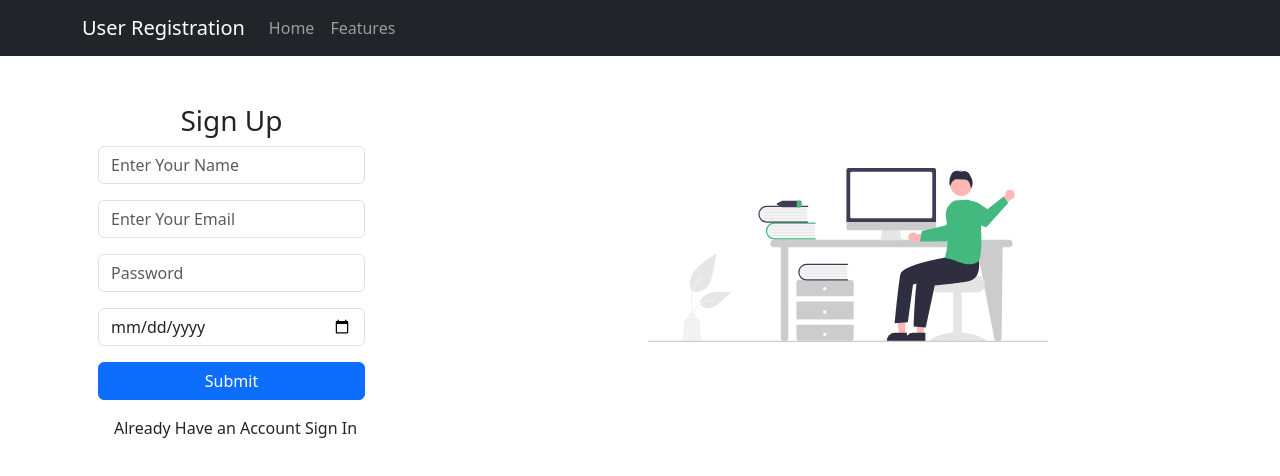
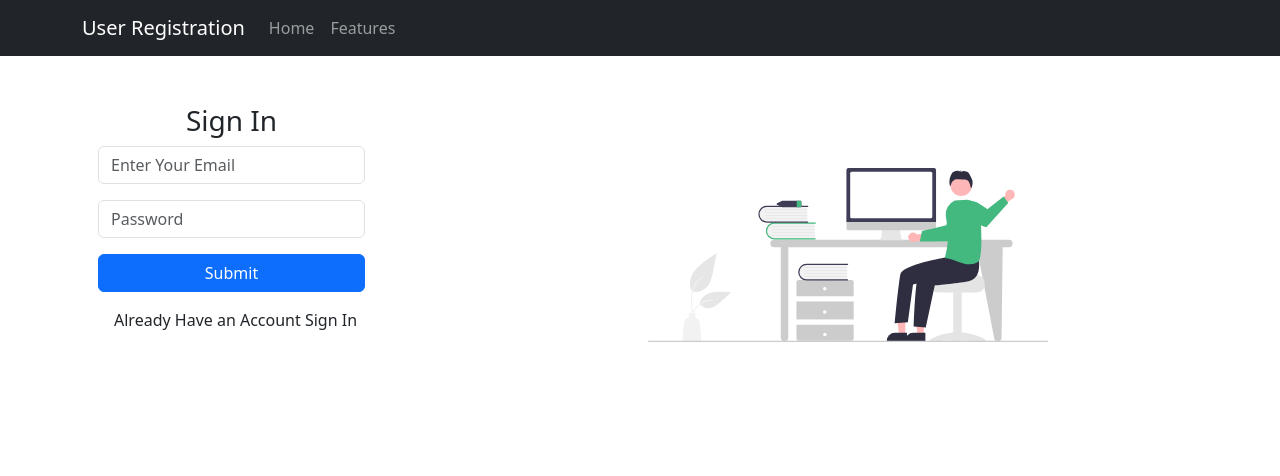
Before and after one commit to JaishreeNishad/react_login, a React (Create React App) app: page /login in a window 1280 px wide. Shown: the top 476 px of the page. Built offline with nearby package versions, Linux system fonts and the light colour scheme.

Commit message:
Created Login Page and import them to App.js

```diff
--- a/package.json
+++ b/package.json
@@ -10,6 +10,7 @@
     "react": "^18.2.0",
     "react-bootstrap": "^2.8.0",
     "react-dom": "^18.2.0",
+    "react-router-dom": "^6.15.0",
     "react-scripts": "5.0.1",
     "web-vitals": "^2.1.4"
   },
--- a/src/App.js
+++ b/src/App.js
@@ -3,12 +3,18 @@ import './App.css';
 import 'bootstrap/dist/css/bootstrap.min.css';
 import { Header } from './components/Header';
 import Home from './components/Home';
+import {Routes,Route} from "react-router-dom"
+import Login from './components/Login';
 
 function App() {
   return (
     <>
     <Header/>
-    <Home/>
+    <Routes>
+      <Route path='/' element= {<Home/>}/>
+      <Route path='/login' element= {<Login/>}/>
+    </Routes>
+
     </>
   );
 }
--- a/src/components/Home.js
+++ b/src/components/Home.js
@@ -2,6 +2,7 @@ import React, { useState } from "react";
 import Button from 'react-bootstrap/Button';
 import Form from "react-bootstrap/Form";
 import SIgn_img from "./SIgn_img";
+import { NavLink } from "react-router-dom";
 
 
 const Home = () => {
@@ -13,6 +14,8 @@ const Home = () => {
         date:"",
         password:""
     })
+
+    const [data,setData] = useState([])
     console.log(inpval)
 
     const getdata =(e)=>{
@@ -51,6 +54,7 @@ const Home = () => {
             alert("Date field is requied")
         }else{
             console.log("data added successfully")
+            localStorage.setItem("useryoutube", JSON.stringify([...data , inpval]));
         }
 
     }
@@ -82,7 +86,7 @@ const Home = () => {
         Submit
       </Button>
             </Form>
-            <p className="p-3">Already Have an Account Sign In</p>
+            <p className="p-3">Already Have an Account<span><NavLink to="/login">Sign In</NavLink></span> </p>
           </div>
 
           <SIgn_img/>
--- /dev/null
+++ b/src/components/Login.js
@@ -0,0 +1,92 @@
+import React , {useState}  from 'react'
+import Button from 'react-bootstrap/Button';
+import Form from "react-bootstrap/Form";
+import SIgn_img from "./SIgn_img";
+
+const Login = () => {
+
+    const [inpval, setInpval] = useState({
+
+
+        email:"",
+
+        password:""
+    })
+
+    const [data,setData] = useState([])
+    console.log(inpval)
+
+    const getdata =(e)=>{
+        // console.log(e.target.value)
+
+        const {value,name}= e.target;
+        // console.log(value,name)
+
+        setInpval(()=>{
+            return{
+                ...inpval,
+                [name]:value
+            }
+        })
+
+    }
+
+    const addData = (e)=>{
+
+        e.preventDefault();//stop default behaiveour
+
+        const { name, email, date, password } = inpval;
+
+
+     if (email === ""){
+            alert("email field is requied");
+        } else if(!email.includes("@")){
+            alert("plz enter valid email address");
+        } else if(password === ""){
+            alert("password field is requied");
+        }else if (password.length < 5){
+            alert("password length greater then five");
+
+
+        }else{
+            console.log("data added successfully")
+            localStorage.setItem("useryoutube", JSON.stringify([...data , inpval]));
+        }
+
+    }
+  return (
+    <>
+    <div className="container mt-3">
+    <section className="d-flex justify-content-between">
+      <div className="left_data mt-3 p-3" style={{width:"100%"}}>
+        <h3 className="text-center col-lg-6">Sign In</h3>
+        <Form>
+
+          <Form.Group className="mb-3 col-lg-6"  controlId="formBasicEmail">
+            <Form.Control type="email" name='email' onChange={getdata}  placeholder="Enter Your Email" />
+          </Form.Group>
+
+          <Form.Group
+            className="mb-3 col-lg-6"
+            controlId="formBasicPassword"
+          >
+            <Form.Control type="password" name='password'  onChange={getdata} placeholder="Password" />
+          </Form.Group>
+
+          <Button variant="primary" type="submit" className="col-lg-6" onClick={addData}>
+    Submit
+  </Button>
+        </Form>
+        <p className="p-3">Already Have an Account Sign In</p>
+      </div>
+
+    <SIgn_img/>
+
+    </section>
+
+  </div>
+  </>
+  )
+}
+
+export default Login
--- a/src/index.js
+++ b/src/index.js
@@ -3,12 +3,13 @@ import ReactDOM from 'react-dom/client';
 import './index.css';
 import App from './App';
 import reportWebVitals from './reportWebVitals';
+import {BrowserRouter} from "react-router-dom"
 
 const root = ReactDOM.createRoot(document.getElementById('root'));
 root.render(
-  <React.StrictMode>
+  <BrowserRouter>
     <App />
-  </React.StrictMode>
+  </BrowserRouter>
 );
 
 // If you want to start measuring performance in your app, pass a function
```
Also changed, not shown: 1 other file (tests, documents, lock files or other folders).
